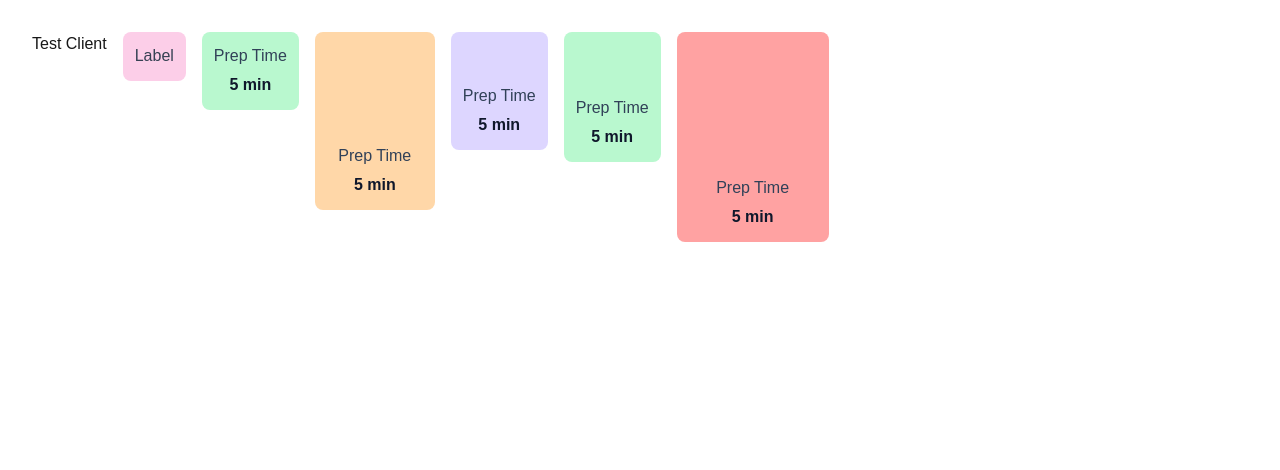
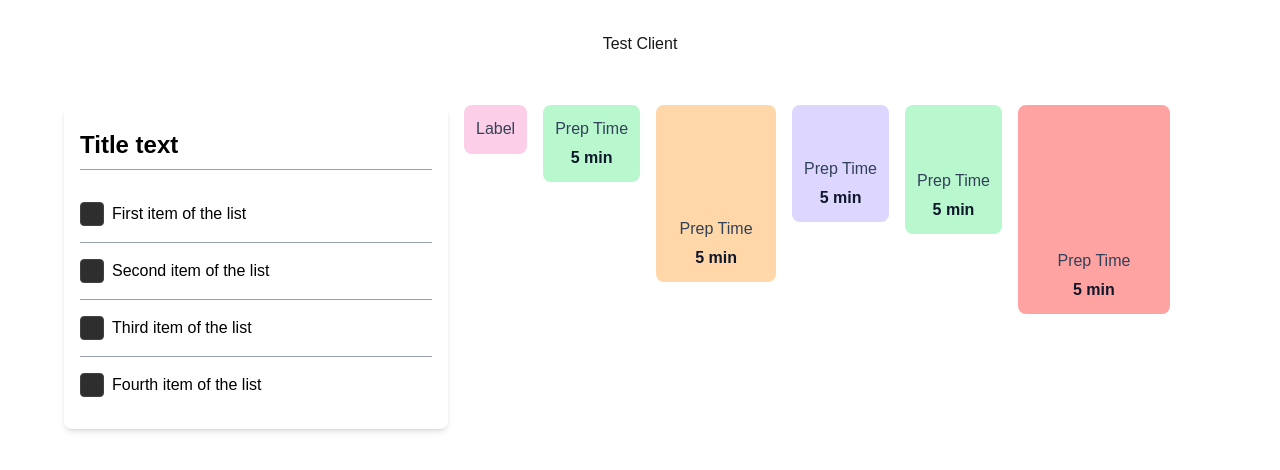
Before and after one commit to Ya-dola/bechamel, a Next.js app: page /test in a window 1280 px wide. Shown: the top 470 px of the page. Built offline with nearby package versions, Linux system fonts and the light colour scheme; some icons are missing.

Commit message:
fix(test-page): rebase fixes

```diff
--- a/app/test_page/page.tsx
+++ /dev/null
@@ -1,7 +0,0 @@
-import TestClient from '@/clients/test_client/test_client';
-
-function TestPage() {
-  return <TestClient />;
-}
-
-export default TestPage;
--- a/clients/testClient/testClient.tsx
+++ b/clients/testClient/testClient.tsx
@@ -1,11 +1,14 @@
 'use client';
 
 import IconCard from '@/components/iconCard/iconCard';
+import LineBookCard from '@/components/lineBookCard/lineBookCard';
 
 function TestClient() {
   return (
+    <div className='flex flex-col p-8 gap-4'>
+      <h1 className='w-full text-center'>Test Client</h1>
       <div className='flex flex-row flex-wrap p-8 gap-4'>
-      <h1>Test Client</h1>
+        <LineBookCard />
         <IconCard label={'Label'} />
         <IconCard
           label={'Prep Time'}
@@ -52,6 +55,7 @@ function TestClient() {
           subTextColor={'text-slate-900'}
         />
       </div>
+    </div>
   );
 }
 
--- a/clients/test_client/test_client.tsx
+++ /dev/null
@@ -1,13 +0,0 @@
-'use client';
-import LineBookCard from '@/components/lineBookCard/lineBookCard';
-import React from 'react';
-
-function TestClient() {
-  return (
-   <div>
-    <LineBookCard/>
-
-   </div>
-  );
-}
-export default TestClient;
```
Lines whose indentation alone changed are shown as unchanged.
